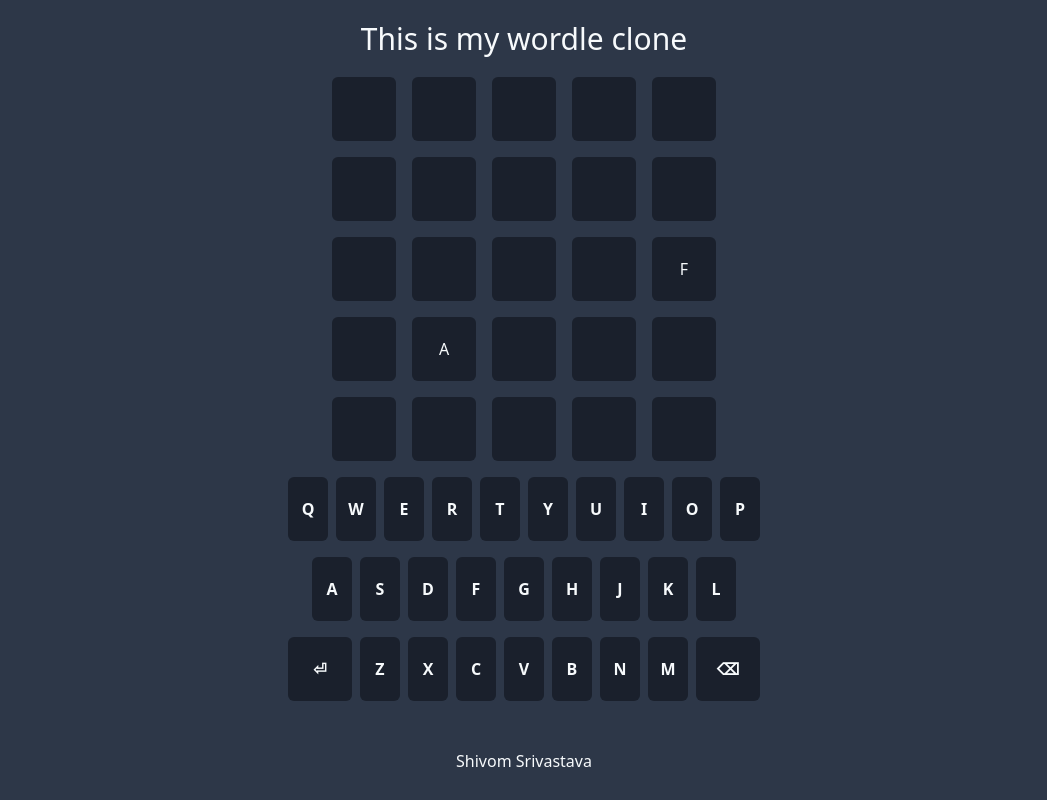
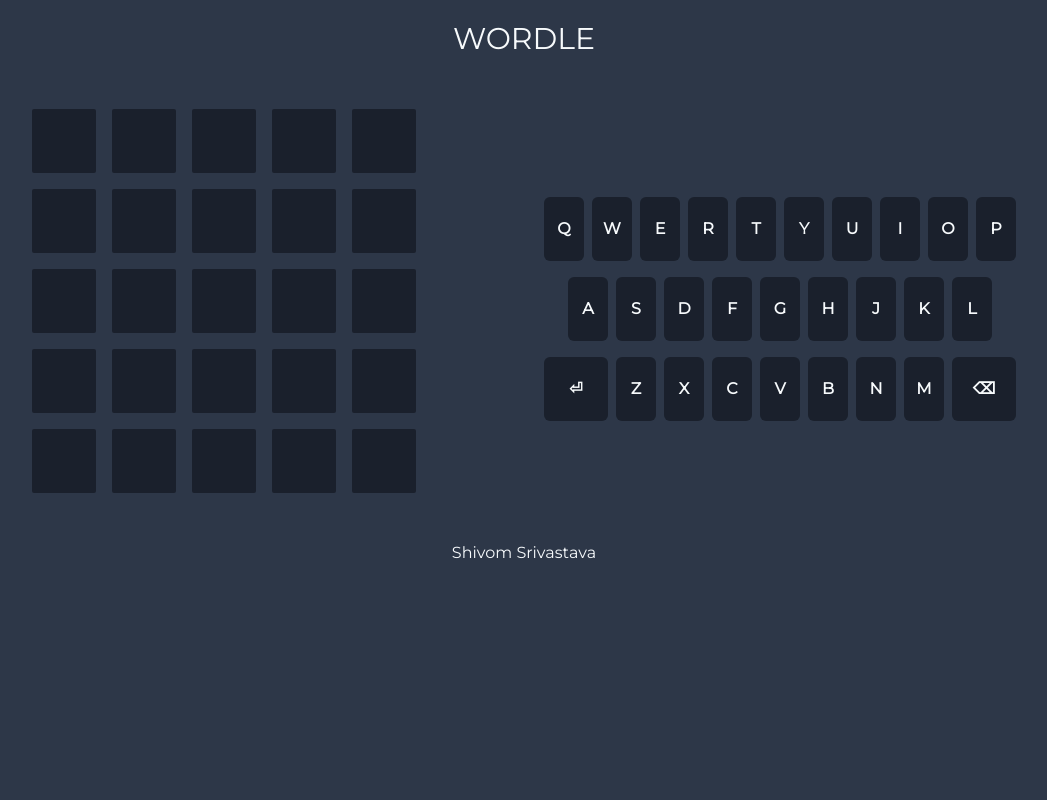
Before and after one commit to Guchii/wordleClone, a Next.js app: page / in a window 1280 px wide. Shown: the whole page, without its empty margins (116-1163 px from the left). Built offline with nearby package versions, Linux system fonts and the light colour scheme.

Commit message:
progress

```diff
--- a/package.json
+++ b/package.json
@@ -15,6 +15,7 @@
     "prepare": "husky install"
   },
   "dependencies": {
+    "@fontsource/montserrat": "^4.5.10",
     "next": "^12.1.5",
     "next-seo": "^5.4.0",
     "react": "^18.1.0",
--- a/src/pages/index.tsx
+++ b/src/pages/index.tsx
@@ -1,37 +1,71 @@
 import { Meta } from "@/layouts/Meta";
 import { Main } from "@/templates/Main";
+import Board from "@/utils/Board";
 import KeyBoard from "@/utils/Keyboard";
-import Letter from "@/utils/Letter";
+import { MyBoard } from "@/utils/Words";
+import { useState } from "react";
+import { createContext } from "react";
 
-const Board = () => {
-  const noOfAttempts: number = 5;
-  const noOfLetters: number = 5;
-  return (
-    <div className="flex flex-col gap-4">
-      {new Array(noOfAttempts).fill(1).map((att, i) => {
-        return (
-          <div className="flex gap-4" key={i}>
-            {new Array(noOfLetters).fill(1).map((ok, j) => {
-              return <Letter letterPos={i} AttemptVal={j} />;
-            })}
-          </div>
-        );
-      })}
-    </div>
-  );
-};
+export const BoardContext = createContext({});
 
 const Index = () => {
+  const [board, setBoard] = useState<string[][]>(MyBoard);
+  const [currentAttempt, setCurrentAttempt] = useState({
+    attempt: 0,
+    letterPos: 0,
+  });
+
+  const onDelete = () => {
+    if (currentAttempt.letterPos === 0) return;
+    const newBoard = [...board];
+    newBoard[currentAttempt.attempt][currentAttempt.letterPos - 1] = "";
+    setBoard(newBoard);
+    setCurrentAttempt({
+      ...currentAttempt,
+      letterPos: currentAttempt.letterPos - 1,
+    });
+  };
+
+  const onEnter = () => {
+    if (currentAttempt.letterPos !== 5) return;
+    setCurrentAttempt({
+      ...currentAttempt,
+      attempt: currentAttempt.attempt + 1,
+      letterPos: 0,
+    });
+  };
+
+  const onSelectLetter = ({ letter }: { letter: string }) => {
+    if (currentAttempt.letterPos > 4) return;
+    const newBoard = [...board];
+    newBoard[currentAttempt.attempt][currentAttempt.letterPos] = letter;
+    setBoard(newBoard);
+    setCurrentAttempt({
+      ...currentAttempt,
+      letterPos: currentAttempt.letterPos + 1,
+    });
+  };
+
   return (
-    <Main
-      meta={
-        <Meta title="wordle clone nice" description="Beautiful wordle clone" />
-      }
+    <BoardContext.Provider
+      value={{
+        board,
+        setBoard,
+        currentAttempt,
+        setCurrentAttempt,
+        onSelectLetter,
+        onDelete,
+        onEnter,
+      }}
     >
-      <h1 className="p-4 text-3xl">This is my wordle clone</h1>
-      <Board />
-      <KeyBoard />
-    </Main>
+      <Main meta={<Meta title="Wordle" description="Beautiful wordle clone" />}>
+        <h1 className="p-4 text-3xl uppercase">Wordle</h1>
+        <div className="flex sm:flex-col lg:flex-row gap-32 items-center justify-between py-8">
+          <Board />
+          <KeyBoard />
+        </div>
+      </Main>
+    </BoardContext.Provider>
   );
 };
 
--- a/src/templates/Main.tsx
+++ b/src/templates/Main.tsx
@@ -1,8 +1,5 @@
-import { MyBoard } from "@/utils/Words";
 import type { ReactNode } from "react";
-import { createContext, useState } from "react";
-
-export const BoardContext = createContext(undefined);
+import "@fontsource/montserrat";
 
 type IMainProps = {
   meta: ReactNode;
@@ -10,17 +7,14 @@
 };
 
 const Main = (props: IMainProps) => {
-  const [board, setBoard] = useState<string[][]>(MyBoard);
   return (
-    <BoardContext.Provider value={{ board, setBoard }}>
-      <div className="min-h-screen w-full bg-gray-800 px-1 text-gray-100 antialiased">
+    <div className="min-h-screen w-full bg-gray-800 px-1 font-mont text-gray-100 antialiased select-none">
       {props.meta}
       <div className="grid place-items-center">{props.children}</div>
       <footer className="grid w-full place-items-center p-4 ">
         Shivom Srivastava
       </footer>
     </div>
-    </BoardContext.Provider>
   );
 };
 export { Main };
--- /dev/null
+++ b/src/utils/Board.tsx
@@ -0,0 +1,21 @@
+import Letter from "@/utils/Letter";
+
+const Board = () => {
+  const noOfAttempts: number = 5;
+  const noOfLetters: number = 5;
+  return (
+    <div className="flex flex-col gap-4">
+      {new Array(noOfAttempts).fill(1).map((att, i) => {
+        return (
+          <div className="flex gap-4" key={i}>
+            {new Array(noOfLetters).fill(1).map((ok, j) => {
+              return <Letter letterPos={i} AttemptVal={j} key={j} />;
+            })}
+          </div>
+        );
+      })}
+    </div>
+  );
+};
+
+export default Board;
--- /dev/null
+++ b/src/utils/Key.tsx
@@ -0,0 +1,58 @@
+import { BoardContext } from "@/pages";
+import { useContext } from "react";
+
+const Key = ({ letter, isBig = false }: { letter: string; isBig: boolean }) => {
+  const {
+    board,
+    setBoard,
+    currentAttempt,
+    setCurrentAttempt,
+    onSelectLetter,
+    onEnter,
+    onDelete,
+  } = useContext(BoardContext);
+  const handler = () => {
+    switch (letter) {
+      case "⏎": {
+        // if (currentAttempt.letterPos !== 5) return;
+        // setCurrentAttempt({
+        //   ...currentAttempt,
+        //   attempt: currentAttempt.attempt + 1,
+        //   letterPos: 0,
+        // });
+        onEnter();
+        break;
+      }
+      case "⌫": {
+        onDelete();
+        break;
+      }
+      default: {
+        // if (currentAttempt.letterPos > 4) return;
+        // const newBoard = [...board];
+        // newBoard[currentAttempt.attempt][currentAttempt.letterPos] = letter;
+        // setBoard(newBoard);
+        // setCurrentAttempt({
+        //   ...currentAttempt,
+        //   letterPos: currentAttempt.letterPos + 1,
+        // });
+        onSelectLetter(letter);
+        break;
+      }
+    }
+  };
+  return (
+    <span
+      className={`grid h-16 w-10 cursor-pointer place-items-center
+            rounded-md bg-gray-900 duration-75
+            active:translate-y-1 font-semibold uppercase ${
+              isBig ? "flex-1" : ""
+            }`}
+      onClick={handler}
+    >
+      {letter}
+    </span>
+  );
+};
+
+export default Key;
--- a/src/utils/Keyboard.tsx
+++ b/src/utils/Keyboard.tsx
@@ -1,7 +1,28 @@
+import { BoardContext } from "@/pages/index";
+import { useCallback, useContext, useEffect } from "react";
+import Key from "./Key";
+
 const KeyBoard = () => {
   const row1: string[] = "qwertyuiop".split("");
   const row2: string[] = "asdfghjkl".split("");
   const row3: string[] = "zxcvbnm".split("");
+  // const handler = useCallback((e) => {
+  //   if (e.key === "Enter") {
+  //   } else if (e.key === "Backspace") {
+  //   } else {
+  //     [row1, row2, row3].map((row) => {
+  //       row.forEach((le) => {
+  //         if (e.key === le) {
+  //           onSelectLetter(le);
+  //         }
+  //       });
+  //     });
+  //   }
+  // });
+  // useEffect(() => {
+  //   document.addEventListener("keydown", handler);
+  //   return () => document.removeEventListener("keydown", handler);
+  // }, [handler]);
   return (
     <div className="mt-4 flex flex-col gap-4">
       <div className="flex gap-2">
@@ -21,22 +42,8 @@
         ))}
         <Key letter="⌫" isBig />
       </div>
-      <div></div>
-      <div></div>
     </div>
   );
 };
 
-const Key = ({ letter, isBig = false }: { letter: string; isBig: boolean }) => {
-  return (
-    <span
-      className={`grid h-16 w-10 cursor-pointer place-items-center
-            rounded-md bg-gray-900 duration-75
-            active:translate-y-1 font-semibold ${isBig ? "flex-1" : ""}`}
-    >
-      {letter.toUpperCase()}
-    </span>
-  );
-};
-
 export default KeyBoard;
--- a/src/utils/Letter.tsx
+++ b/src/utils/Letter.tsx
@@ -1,6 +1,6 @@
 /* eslint-disable unused-imports/no-unused-vars */
 import { useContext } from "react";
-import { BoardContext } from "@/templates/Main";
+import { BoardContext } from "@/pages/index";
 
 const Letter = ({
   letterPos,
@@ -14,10 +14,8 @@
   return (
     <>
       <span
-        className={`h-16 w-16 bg-gray-900  grid place-items-center
-            active:translate-y-1 duration-75 cursor-pointer
-            rounded-md
-            `}
+        className={`h-16 w-16 bg-gray-900  grid place-items-center duration-75 cursor-pointer
+            rounded-sm uppercase font-semibold`}
       >
         {letter}
       </span>
--- a/src/utils/Words.ts
+++ b/src/utils/Words.ts
@@ -1,7 +1,7 @@
 export const MyBoard = [
   ["", "", "", "", ""],
   ["", "", "", "", ""],
-  ["", "", "", "", "F"],
-  ["", "A", "", "", ""],
+  ["", "", "", "", ""],
+  ["", "", "", "", ""],
   ["", "", "", "", ""],
 ];
--- a/tailwind.config.js
+++ b/tailwind.config.js
@@ -1,43 +1,46 @@
 module.exports = {
-  content: ['./src/**/*.{js,ts,jsx,tsx}'],
+  content: ["./src/**/*.{js,ts,jsx,tsx}"],
   theme: {
     fontSize: {
-      xs: '0.75rem',
-      sm: '0.875rem',
-      base: '1rem',
-      lg: '1.125rem',
-      xl: '1.25rem',
-      '2xl': '1.5rem',
-      '3xl': '1.875rem',
-      '4xl': '2.25rem',
-      '5xl': '3rem',
-      '6xl': '4rem',
+      xs: "0.75rem",
+      sm: "0.875rem",
+      base: "1rem",
+      lg: "1.125rem",
+      xl: "1.25rem",
+      "2xl": "1.5rem",
+      "3xl": "1.875rem",
+      "4xl": "2.25rem",
+      "5xl": "3rem",
+      "6xl": "4rem",
     },
     extend: {
       colors: {
         gray: {
-          100: '#f7fafc',
-          200: '#edf2f7',
-          300: '#e2e8f0',
-          400: '#cbd5e0',
-          500: '#a0aec0',
-          600: '#718096',
-          700: '#4a5568',
-          800: '#2d3748',
-          900: '#1a202c',
+          100: "#f7fafc",
+          200: "#edf2f7",
+          300: "#e2e8f0",
+          400: "#cbd5e0",
+          500: "#a0aec0",
+          600: "#718096",
+          700: "#4a5568",
+          800: "#2d3748",
+          900: "#1a202c",
         },
         blue: {
-          100: '#ebf8ff',
-          200: '#bee3f8',
-          300: '#90cdf4',
-          400: '#63b3ed',
-          500: '#4299e1',
-          600: '#3182ce',
-          700: '#2b6cb0',
-          800: '#2c5282',
-          900: '#2a4365',
+          100: "#ebf8ff",
+          200: "#bee3f8",
+          300: "#90cdf4",
+          400: "#63b3ed",
+          500: "#4299e1",
+          600: "#3182ce",
+          700: "#2b6cb0",
+          800: "#2c5282",
+          900: "#2a4365",
         },
       },
+    },
+    fontFamily: {
+      mont: ["Montserrat", "sans-serif"],
     },
   },
   plugins: [],
```
Also changed, not shown: 1 other file (tests, documents, lock files or other folders). Lines whose indentation alone changed are shown as unchanged.
